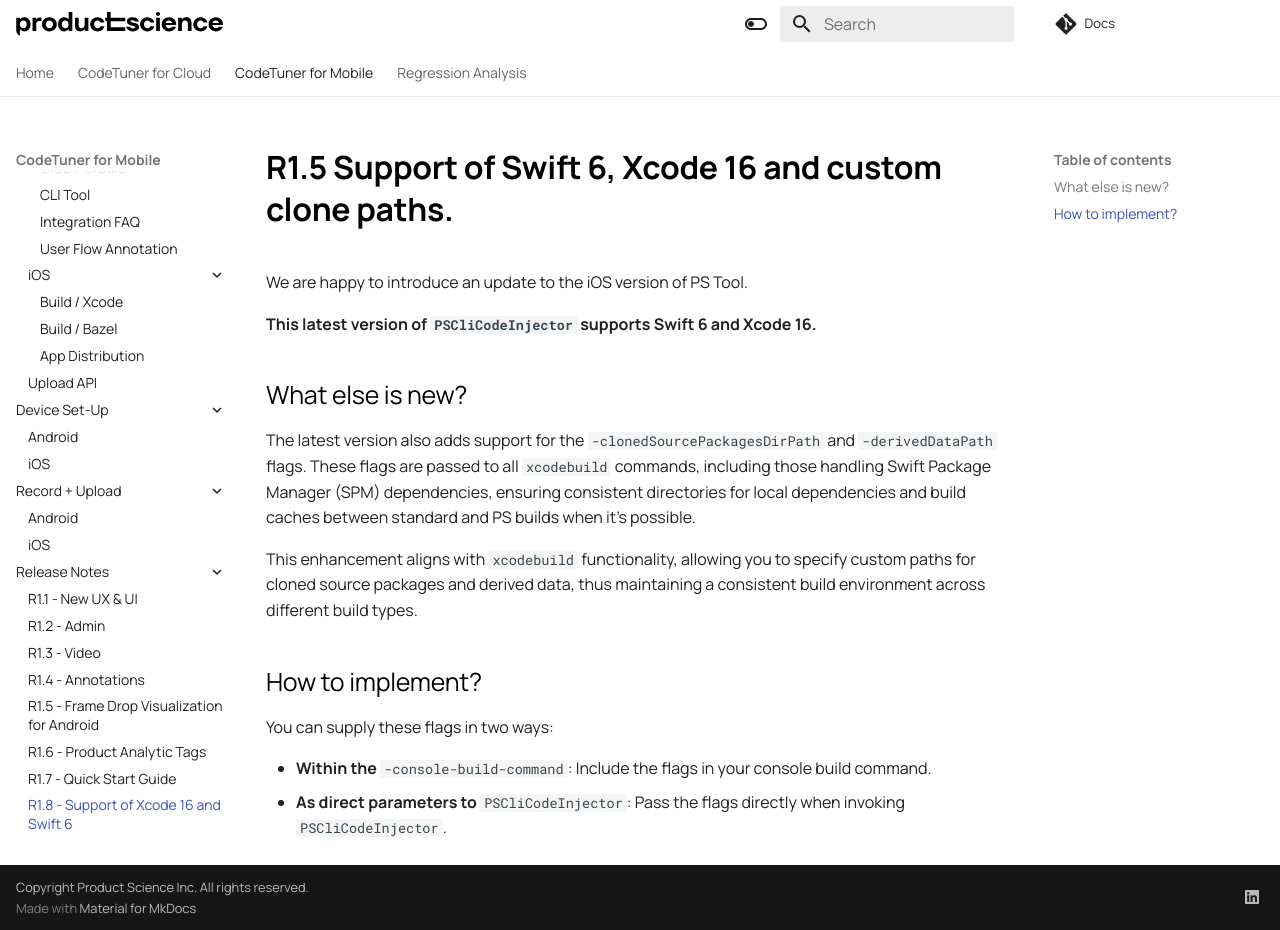
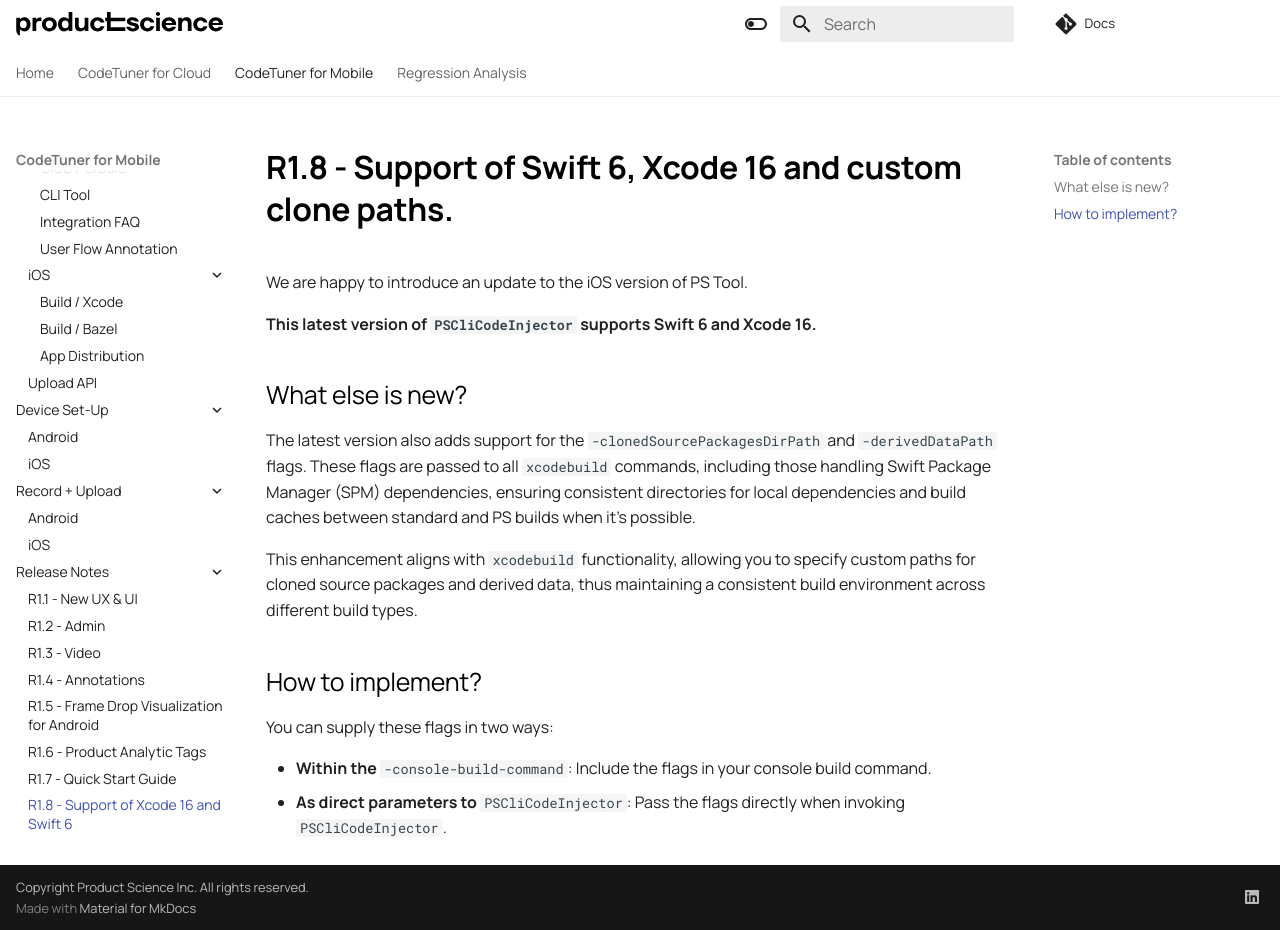
Before and after one commit to product-science/docs, an MkDocs documentation site: the page built from docs/mobile/release-notes/support-of-xcode16-and-swift6.md, in a window 1280 px wide and 930 px high. Built offline with MkDocs 1.6.1 and Material for MkDocs 9.7.7, drawn with Linux system fonts in a browser that asks for light colours.

Commit message:
Update support-of-xcode16-and-swift6.md

```diff
--- a/docs/mobile/release-notes/support-of-xcode16-and-swift6.md
+++ b/docs/mobile/release-notes/support-of-xcode16-and-swift6.md
@@ -1,4 +1,4 @@
-# R1.5 Support of Swift 6, Xcode 16 and custom clone paths.
+# R1.8 - Support of Swift 6, Xcode 16 and custom clone paths.
 
 We are happy to introduce an update to the iOS version of PS Tool.
 
```
